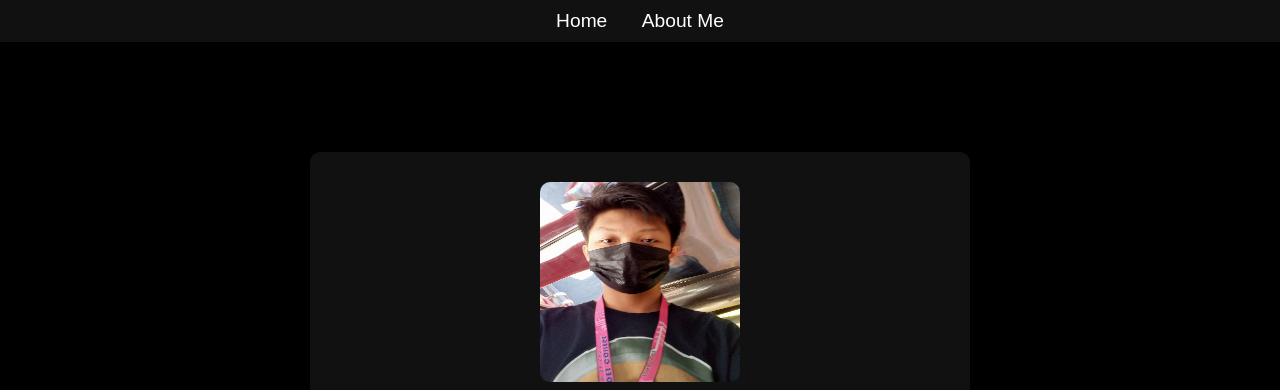
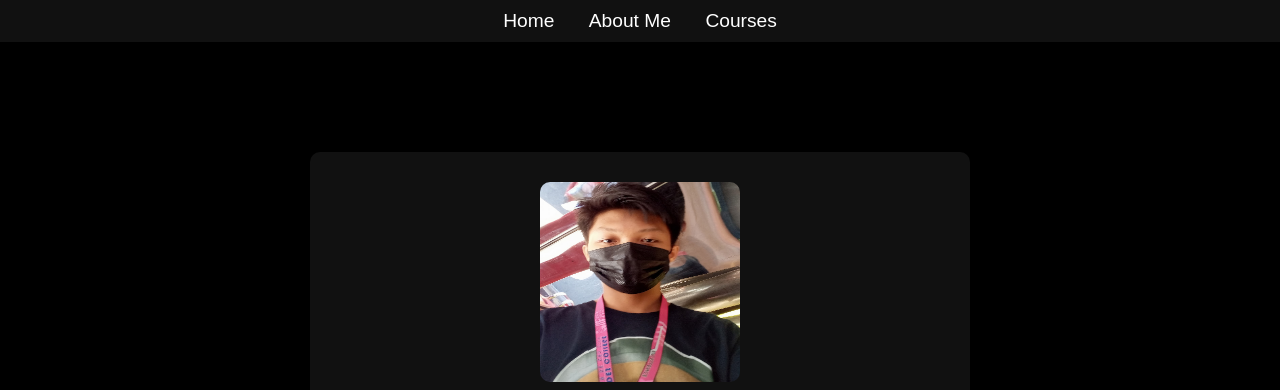
Before and after one commit to andhre143/andhre143.github.io, a plain HTML site: page index.html in a window 1280 px wide. Shown: the top 390 px of the page. Drawn offline with Linux system fonts and the light colour scheme.

Commit message:
Update index.html

```diff
--- a/index.html
+++ b/index.html
@@ -107,6 +107,7 @@
     <div class="nav">
         <a href="#home">Home</a>
         <a href="#about">About Me</a>
+        <a href="#about">Courses</a>
     </div>
 
     <div id="home" class="header">
```
